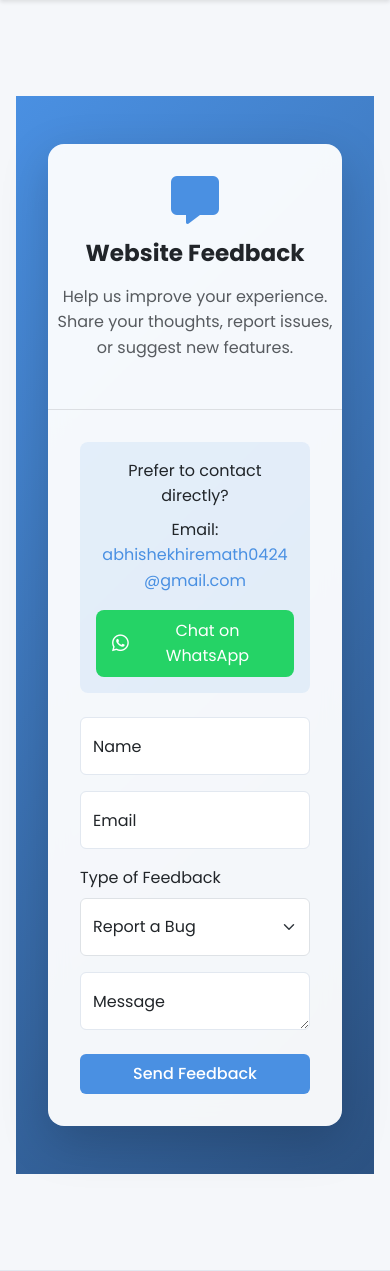
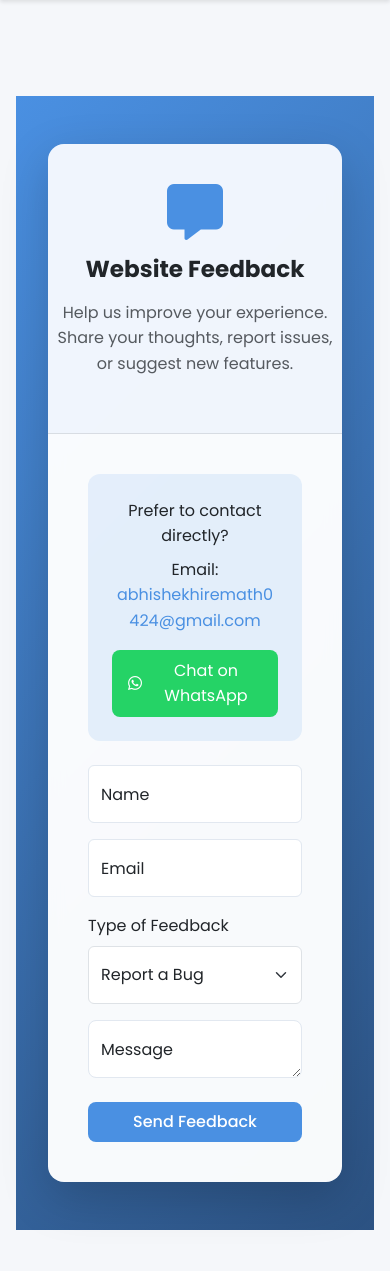
Before and after one commit to Savyasachi-2005/Student-Study-Organiser, a Flask app: page /feedback in a window 390 px wide. Shown: the part 66-1337 px from the top of the page. Run offline with Flask 3, Linux system fonts and the light colour scheme.

Commit message:
Improved the UI

```diff
--- a/templates/feedback.html
+++ b/templates/feedback.html
@@ -9,43 +9,54 @@
     align-items: center;
     background: linear-gradient(135deg, var(--primary-color) 0%, #2C5282 100%);
     padding: 2rem 0;
+    transition: background 0.5s ease;
+}
+.feedback-page:hover {
+    background: linear-gradient(135deg, var(--primary-color) 10%, #2C5282 90%);
 }
 
 .feedback-card {
     border-radius: 1rem;
-    background: rgba(255, 255, 255, 0.95);
-    backdrop-filter: blur(10px);
-    box-shadow: 0 8px 32px rgba(0, 0, 0, 0.1);
+    background: rgba(255, 255, 255, 0.97);
+    backdrop-filter: blur(8px);
+    box-shadow: 0 12px 40px rgba(0, 0, 0, 0.15);
+    overflow: hidden;
 }
 
 .feedback-header {
     text-align: center;
-    padding: 2rem 0;
+    padding: 2.5rem 0;
     border-bottom: 1px solid rgba(0, 0, 0, 0.1);
+    background-color: rgba(74,144,226,0.05);
 }
 
 .feedback-header i {
-    font-size: 3rem;
+    font-size: 3.5rem;
     color: var(--primary-color);
     margin-bottom: 1rem;
+    transition: transform 0.3s ease;
+}
+
+.feedback-header i:hover {
+    transform: scale(1.1);
 }
 
 .feedback-form {
-    padding: 2rem;
+    padding: 2.5rem;
 }
 
 .contact-info {
     text-align: center;
-    padding: 1rem;
-    background: rgba(74, 144, 226, 0.1);
-    border-radius: 0.5rem;
+    padding: 1.5rem;
+    background: rgba(74, 144, 226, 0.12);
+    border-radius: 0.75rem;
     margin-bottom: 1.5rem;
 }
 
 .contact-info a {
     color: var(--primary-color);
     text-decoration: none;
-    transition: all 0.3s ease;
+    transition: color 0.3s ease;
 }
 
 .contact-info a:hover {
@@ -62,16 +73,18 @@
     padding: 0.5rem 1rem;
     border-radius: 0.5rem;
     margin-top: 0.5rem;
+    transition: background 0.3s ease, transform 0.3s ease;
 }
 
 .whatsapp-link:hover {
     background: #128C7E;
-    color: white !important;
-    text-decoration: none !important;
+    transform: translateY(-2px);
 }
 
-.whatsapp-link i {
-    font-size: 1.2rem;
+textarea.form-control {
+    min-height: 150px;
+    resize: vertical;
+    border-radius: 0.5rem;
 }
 
 .form-floating > .form-control:focus ~ label,
@@ -90,17 +103,13 @@
     transition: all 0.3s ease;
     padding: 0.75rem 1.5rem;
     font-weight: 500;
+    border-radius: 0.5rem;
 }
 
 .btn-primary:hover {
     background: #2C5282;
-    transform: translateY(-1px);
-    box-shadow: 0 4px 6px rgba(0, 0, 0, 0.1);
-}
-
-textarea.form-control {
-    min-height: 150px;
-    resize: vertical;
+    transform: translateY(-2px);
+    box-shadow: 0 4px 6px rgba(0, 0, 0, 0.15);
 }
 
 .form-select {
```
Also changed, not shown: templates/add_resource.html (+17 -0 lines), templates/home.html (+16 -0 lines).
